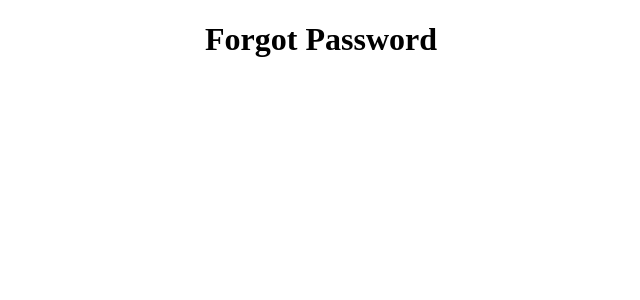
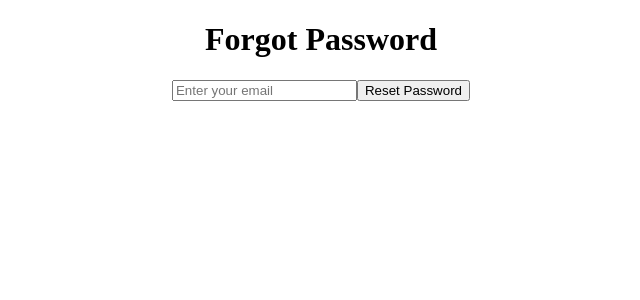
Before and after one commit to dswcodes0/movie-capstone, a React (Create React App) app in the folder movie-app/: page /ForgotPassword in a window 1280 px wide. Shown: the top 300 px of the page, without its empty margins (319-959 px from the left). Built offline with nearby package versions, Linux system fonts and the light colour scheme.

Commit message:
finished forgot password html

```diff
--- a/movie-app/src/SignIn/ForgotPassword.jsx
+++ b/movie-app/src/SignIn/ForgotPassword.jsx
@@ -4,6 +4,10 @@ const ForgotPassword = () => {
     return (
       <div>
         <h1>Forgot Password</h1>
+        <form>
+            <input type="email" placeholder='Enter your email'/>
+            <input type="submit" value="Reset Password" />
+        </form>
       </div>
     );
 };
```
